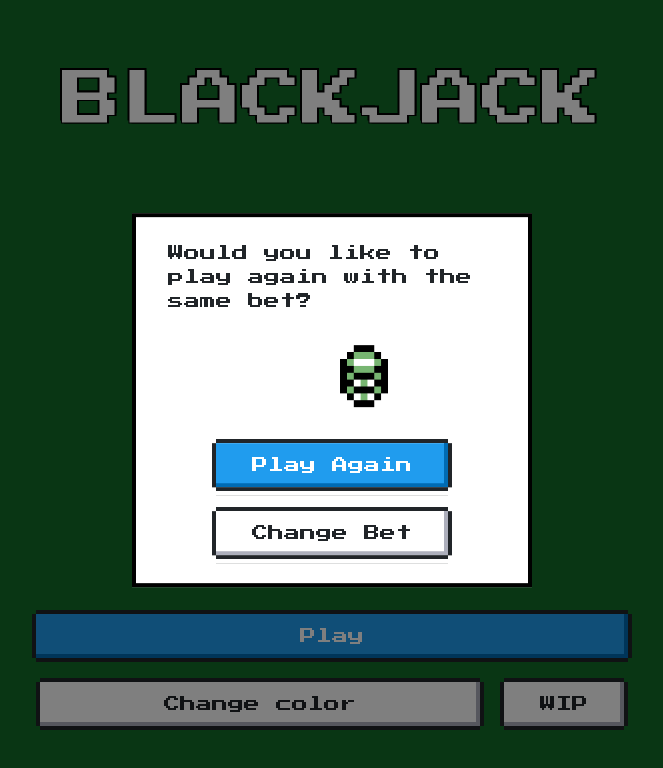
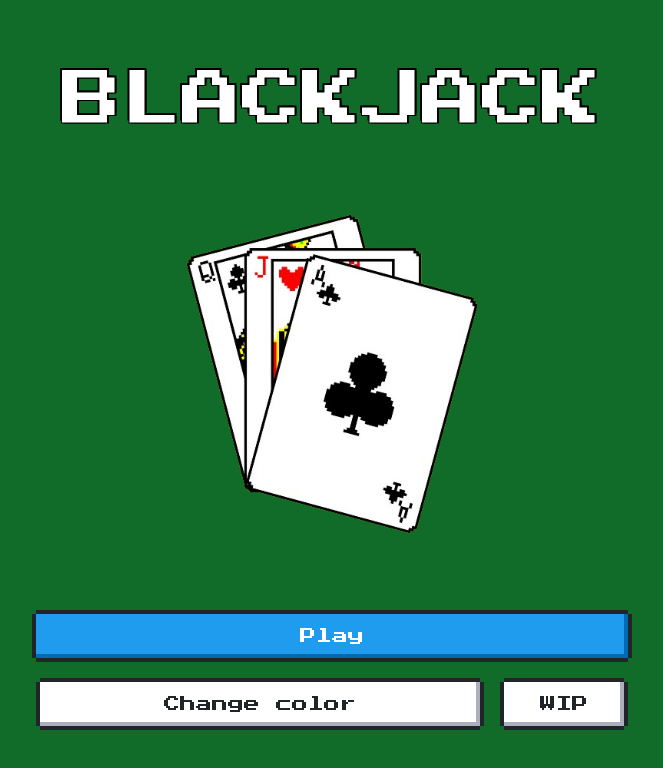
Before and after one commit to thebryanmartinez/blackjack, a React (Vite) app: page / in a window 1280 px wide. Shown: the top 768 px of the page, without its empty margins (308-971 px from the left). Built offline with nearby package versions, Linux system fonts and the light colour scheme.

Commit message:
feat: implement game finished dialog to end of game

```diff
--- a/src/components/molecules/GameFinishedDialog.tsx
+++ b/src/components/molecules/GameFinishedDialog.tsx
@@ -2,11 +2,12 @@ import Modal from 'react-modal'
 import { ChipAmount } from '@components/molecules'
 import { Button } from '@components/atoms'
 import { useNavigate } from '@tanstack/react-router'
-import { Routes } from '@/constants'
+import { CURRENT_BET_KEY, Routes, strings } from '@/constants'
 
 interface GameFinishedDialogProps {
   isOpen: boolean
   onClickPlay: () => void
+  onClickChangeBet?: () => void
 }
 
 const customStyles = {
@@ -25,10 +26,13 @@ const customStyles = {
 
 export const GameFinishedDialog = ({
   isOpen = true,
-  onClickPlay
+  onClickPlay,
+  onClickChangeBet
 }: GameFinishedDialogProps) => {
   const navigate = useNavigate({ from: Routes.PLAY })
+
   const navigateToBet = () => {
+    onClickChangeBet && onClickChangeBet()
     navigate({ to: Routes.BET })
   }
 
@@ -38,20 +42,20 @@ export const GameFinishedDialog = ({
       style={customStyles}
       className='nes-container flex w-[50vw] flex-col items-center gap-8 bg-white lg:w-[400px]'
     >
-      Would you like to play again with the same bet?
+      {strings.play.dialog.description}
       <ChipAmount
-        amount={50}
-        amountClassname='text-black'
+        amount={Number(sessionStorage.getItem(CURRENT_BET_KEY) || 0)}
+        amountClassname='!text-gray-900'
       />
       <div className='grid w-full gap-4 lg:w-fit'>
         <Button
-          text='Play Again'
+          text={strings.play.dialog.buttons.playAgain}
           type='button'
           className='is-primary w-full lg:w-fit'
           onClick={onClickPlay}
         />
         <Button
-          text='Change Bet'
+          text={strings.play.dialog.buttons.changeBet}
           type='button'
           className='w-full lg:w-fit'
           onClick={navigateToBet}
--- a/src/components/molecules/GameResult.tsx
+++ b/src/components/molecules/GameResult.tsx
@@ -6,7 +6,7 @@ interface GameResultProps {
 
 export const GameResult = ({ text }: GameResultProps) => {
   return (
-    <Container className='!absolute left-[50%] top-[50%] z-10 grid -translate-x-2/4 -translate-y-2/4 place-items-center bg-white '>
+    <Container className='!absolute left-[50%] top-[22%] z-10 grid -translate-x-2/4 -translate-y-2/4 place-items-center bg-white '>
       <Typography
         variant='p'
         className='text-center text-2xl font-bold !text-black md:text-3xl lg:text-4xl'
--- a/src/constants/strings.constant.json
+++ b/src/constants/strings.constant.json
@@ -2,7 +2,8 @@
   "home": {
     "title": "Blackjack",
     "play": "Play",
-    "changeColor": "Change color"
+    "changeColor": "Change color",
+    "wip": "WIP"
   },
   "bet": {},
   "play": {
@@ -22,6 +23,13 @@
       "playerWins": "Player wins!",
       "dealerWins": "Dealer wins!",
       "playerWinsDealerBusted": "Player wins, Dealer busted!"
+    },
+    "dialog": {
+      "description": "Would you like to play again with the same bet?",
+      "buttons": {
+        "playAgain": "Play Again",
+        "changeBet": "Change Bet"
+      }
     }
   }
 }
--- a/src/routes/bet.route.tsx
+++ b/src/routes/bet.route.tsx
@@ -1,7 +1,7 @@
 import { createFileRoute } from '@tanstack/react-router'
 import { Layout, Button } from '@components/atoms'
 import { useNavigate } from '@tanstack/react-router'
-import { Routes } from '@/constants'
+import { CURRENT_BET_KEY, Routes } from '@/constants'
 import { useState } from 'react'
 import {
   BetChip,
@@ -35,7 +35,9 @@ const CHIPS = [
 ]
 
 const Bet = () => {
-  const [bet, setBet] = useState<number>(0)
+  const [bet, setBet] = useState<number>(
+    Number(sessionStorage.getItem(CURRENT_BET_KEY) || 0)
+  )
   const navigate = useNavigate({ from: Routes.BET })
 
   const { getChipBalance, updateChipBalance } = useChipBalance()
@@ -90,10 +92,6 @@ const Bet = () => {
           disabled={bet === 0}
         />
       </div>
-      <GameFinishedDialog
-        isOpen={true}
-        onClickPlay={() => {}}
-      />
     </Layout>
   )
 }
--- a/src/routes/index.route.tsx
+++ b/src/routes/index.route.tsx
@@ -39,9 +39,8 @@ const Home = () => {
             className='w-full'
             onClick={toggleTableColor}
           />
-          <Button text='WIP' />
+          <Button text={strings.home.wip} />
         </div>
-        <GameFinishedDialog />
       </div>
     </Layout>
   )
--- a/src/routes/play.route.tsx
+++ b/src/routes/play.route.tsx
@@ -9,7 +9,8 @@ import {
   GameResult,
   Score,
   PlayerActions,
-  ChipAmount
+  ChipAmount,
+  GameFinishedDialog
 } from '@components/molecules'
 import { Cards, Routes, strings } from '@/constants'
 import { useBet, useChipBalance, useHighScore } from '@/hooks'
@@ -161,9 +162,8 @@ const Play = () => {
           }, 500)
         } else {
           const winnerText = checkWinner()
-          console.log(winnerText)
           setGameWinnerText(winnerText)
-          restartGame()
+          setGameFinished(true)
         }
       }
     }
@@ -196,11 +196,11 @@ const Play = () => {
     if (playerScore === 21) {
       onPlayerWin()
       setGameWinnerText(strings.play.results.playerWinsBlackjack)
-      restartGame()
+      setGameFinished(true)
     } else if (playerScore > 21) {
       onDealerWin()
       setGameWinnerText(strings.play.results.dealerWinsPlayerBusted)
-      restartGame()
+      setGameFinished(true)
     }
   }
 
@@ -229,14 +229,12 @@ const Play = () => {
   }
 
   const restartGame = () => {
-    setTimeout(() => {
     setGameFinished(false)
     setPlayerScore(0)
     setDealerScore(0)
     setGameWinnerText('')
     setGameRestart((prev) => !prev)
     setDealerTurn(false)
-    }, 4000)
   }
 
   const isButtonDisabled =
@@ -297,6 +295,11 @@ const Play = () => {
         </>
       )}
       {gameWinnerText && <GameResult text={gameWinnerText} />}
+      <GameFinishedDialog
+        isOpen={gameFinished}
+        onClickPlay={restartGame}
+        onClickChangeBet={() => setGameFinished(false)}
+      />
     </Layout>
   )
 }
```
Lines whose indentation alone changed are shown as unchanged.
